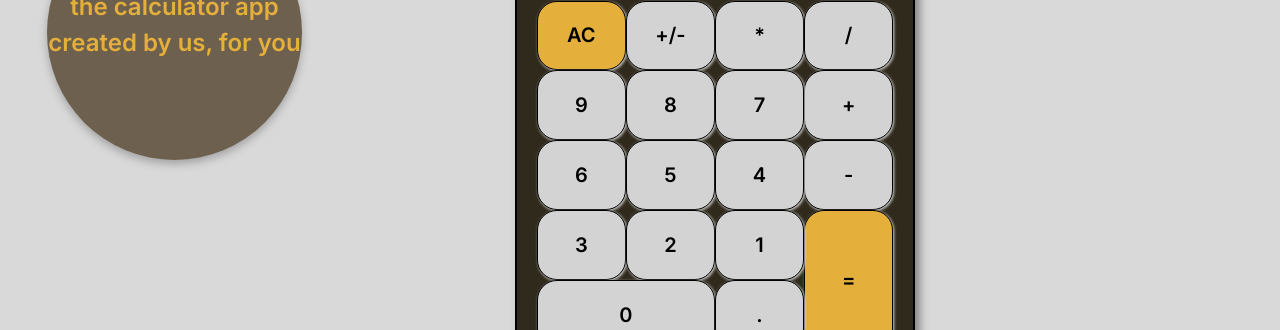
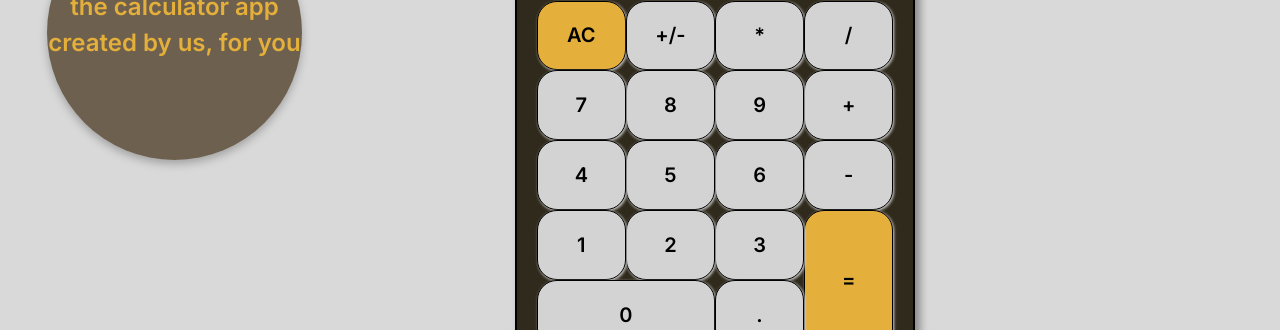
Before and after one commit to rmcguinness/WoodstockCodeCamp, a React (Vite) app: page / in a window 1280 px wide. Shown: the part 454-784 px from the top of the page. Built offline with nearby package versions, Linux system fonts and the light colour scheme.

Commit message:
added styling to the calculator to reorder number buttons

```diff
--- a/src/Calculator.css
+++ b/src/Calculator.css
@@ -96,7 +96,7 @@ button:hover {
 }
 
 #nine {
-  grid-column: 1 / 2;
+  grid-column: 3 / 4;
   grid-row: 2 / 3;
 }
 
@@ -106,8 +106,28 @@ button:hover {
 }
 
 #seven {
+  grid-column: 1 / 2;
+  grid-row: 2 / 3;
+}
+
+#six {
   grid-column: 3 / 4;
-  grid-row: 2 / 3;
+  grid-row: 3 / 4;
+}
+
+#four {
+  grid-column: 1 / 2;
+  grid-row: 3 / 4;
+}
+
+#three {
+  grid-column: 3 / 4;
+  grid-row: 4 / 5;
+}
+
+#one {
+  grid-column: 1 / 2;
+  grid-row: 4 / 5;
 }
 
 #subtract {
```
